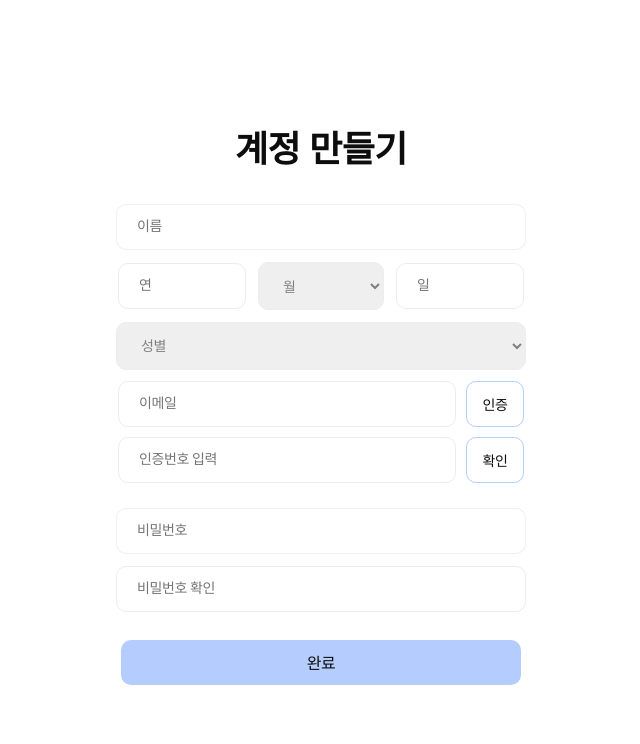
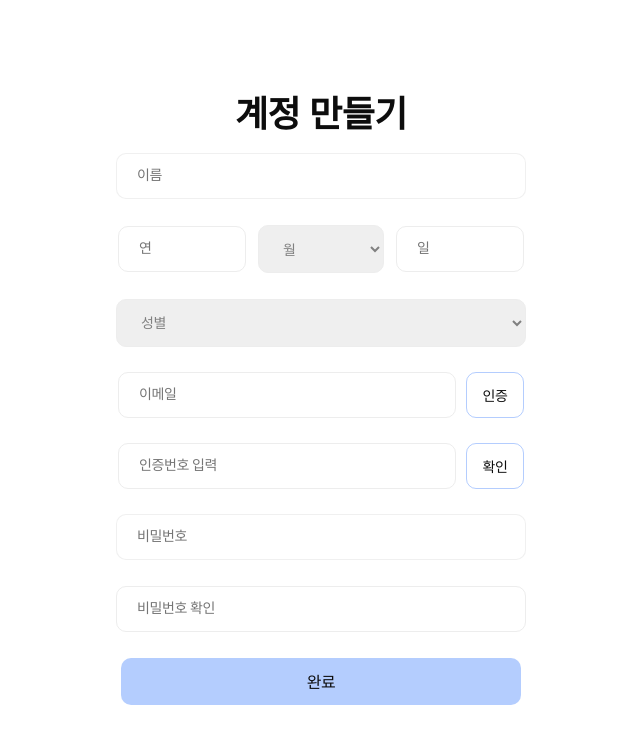
Before and after one commit to gawoooon/TUK-CE-capstone-2023-drawingdiary, a React (Create React App) app in the folder drawingdiary/frontend/: page /join in a window 1280 px wide. Shown: the top 744 px of the page, without its empty margins (319-959 px from the left). Built offline with nearby package versions, Linux system fonts and the light colour scheme; a web font is replaced by a local one.

Commit message:
[fix] ui 수정

```diff
--- a/drawingdiary/frontend/src/components/inputField/LongInputField.jsx
+++ b/drawingdiary/frontend/src/components/inputField/LongInputField.jsx
@@ -10,6 +10,9 @@ const InputStyle = styled.input`
     outline: none;
     font-size: 14px;
     padding: 0 20px;
+    &:focus {
+    border-color: rgba(106, 156, 253, 0.5);
+    }
 `;
 
 const LongInputField = ({ id, type, value, onChange, placeholder }) => {
--- a/drawingdiary/frontend/src/components/inputField/ShortInputField.jsx
+++ b/drawingdiary/frontend/src/components/inputField/ShortInputField.jsx
@@ -10,6 +10,9 @@ const InputStyle = styled.input`
     outline: none;
     font-size: 14px;
     padding: 0 20px;
+    &:focus {
+    border-color: rgba(106, 156, 253, 0.5);
+    }
 `;
 
 const ShortInputField = ({ id, type, value, onChange, placeholder }) => {
--- a/drawingdiary/frontend/src/pages/JoinPage.jsx
+++ b/drawingdiary/frontend/src/pages/JoinPage.jsx
@@ -27,16 +27,16 @@ const JoinBox = styled.form`
   justify-content: center;
   align-items: center;
   width: 600px;
-  height: 580px;
+  height: 650px;
 `;
 
 const InnerBox = styled.div`
   display: flex;
   flex-direction: column;
-  justify-content: center;
+  justify-content: space-between;
   align-items: center;
   width: inherit;
-  height: 480px;
+  height: 500px;
 `;
 
 const MoveButton = styled.button`
@@ -45,7 +45,7 @@ const MoveButton = styled.button`
   justify-content: center;
   width: 400px;
   height: 48px;
-  margin: 5px 0;
+  margin: 20px 0;
   background-color: rgba(106, 156, 253, 0.5);
   border-radius: 10px;
   border: none;
@@ -74,6 +74,9 @@ const InputStyle = styled.input`
   outline: none;
   font-size: 14px;
   padding: 0 20px;
+  &:focus {
+    border-color: rgba(106, 156, 253, 0.5);
+  }
 `;
 
 const PhoneInputStyle = styled.input`
@@ -83,6 +86,9 @@ const PhoneInputStyle = styled.input`
   outline: none;
   font-size: 13px;
   margin-top: 20px;
+  &:focus {
+    border-color: rgba(106, 156, 253, 0.5);
+  }
 `;
 
 const SelectMonthContainer = styled.select`
@@ -95,6 +101,9 @@ const SelectMonthContainer = styled.select`
   outline: none;
   font-size: 14px;
   padding: 0 20px;
+  &:focus {
+    border-color: rgba(106, 156, 253, 0.5);
+  }
 `;
 
 const SelectGenderContainer = styled.select`
@@ -107,6 +116,9 @@ const SelectGenderContainer = styled.select`
   outline: none;
   font-size: 14px;
   padding: 0 20px;
+  &:focus {
+    border-color: rgba(106, 156, 253, 0.5);
+  }
 `;
 
 const BirthDayContainer = styled.div`
@@ -126,6 +138,9 @@ const ConfilmPasswordStyle = styled.input`
   outline: none;
   font-size: 14px;
   padding: 0 20px;
+  &:focus {
+    border-color: rgba(106, 156, 253, 0.5);
+  }
 `;
 
 const MessageContainer = styled.div`
@@ -323,9 +338,11 @@ const CreateAccount = () => {
                 <LoginBtn text="확인" onClick={(e) => verifyCertification(e)} />
             </InputSection>
 
-            <MessageContainer>
-            {message && ( <Message> {message} </Message>)}
-            </MessageContainer>
+            {message && (
+              <MessageContainer>
+                <Message>{message}</Message>
+              </MessageContainer>
+            )}
 
             <LongInputField
               id="password"
@@ -353,5 +370,4 @@ const CreateAccount = () => {
     )
 };
 
-
 export default CreateAccount;
--- a/drawingdiary/frontend/src/pages/LoginPage.jsx
+++ b/drawingdiary/frontend/src/pages/LoginPage.jsx
@@ -52,7 +52,7 @@ const LoginLostBtnBox = styled.div`
   align-items: center;
   text-align: center;
   margin-top: 10px;
-  `;
+`;
 
 const LoginLostBtn = styled(Link)`
   width: 100px;
@@ -61,6 +61,9 @@ const LoginLostBtn = styled(Link)`
   font-weight: 500;
   text-decoration: none;
   color: #828282;
+  &:hover {
+    color: rgba(106, 156, 253, 0.5)
+  }
 `;
 
 const ErrorMessageContainer = styled.div`
```
